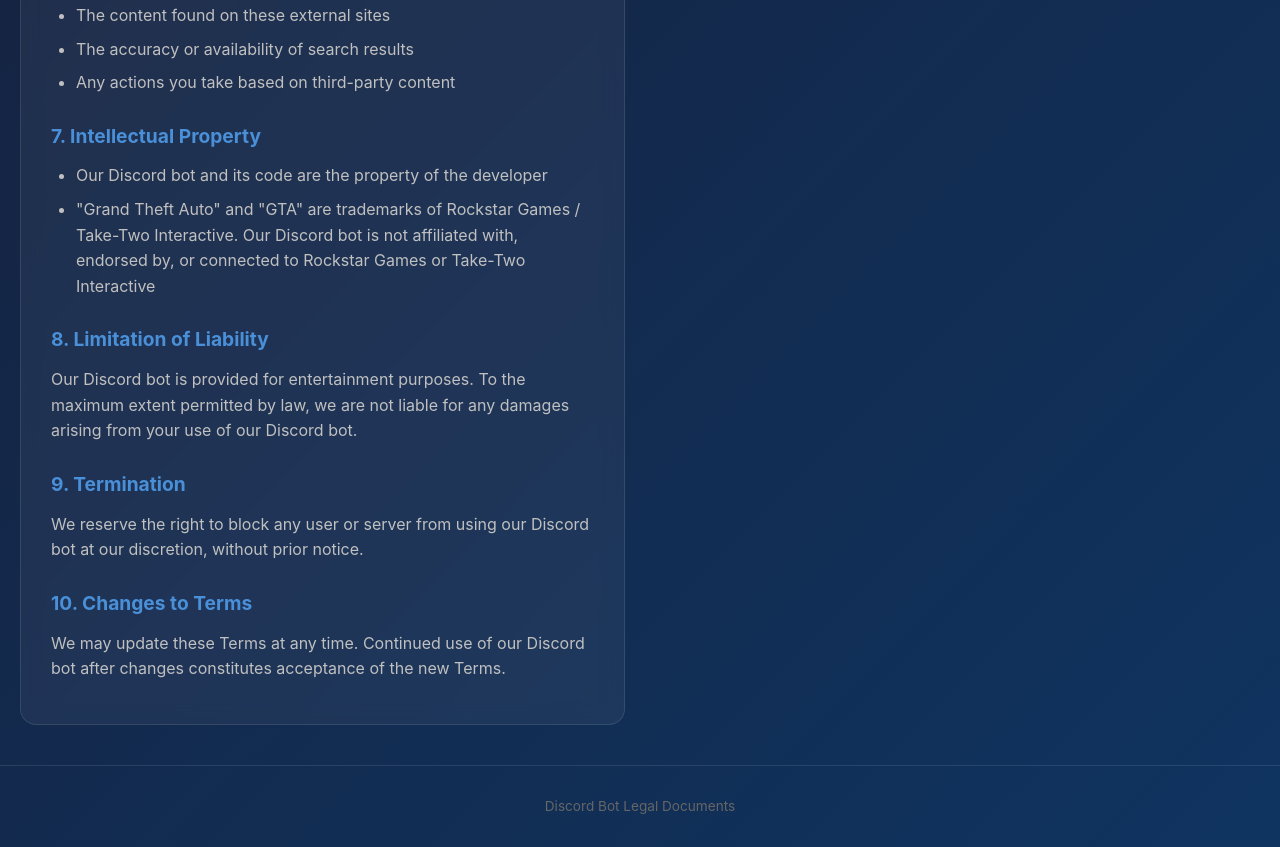
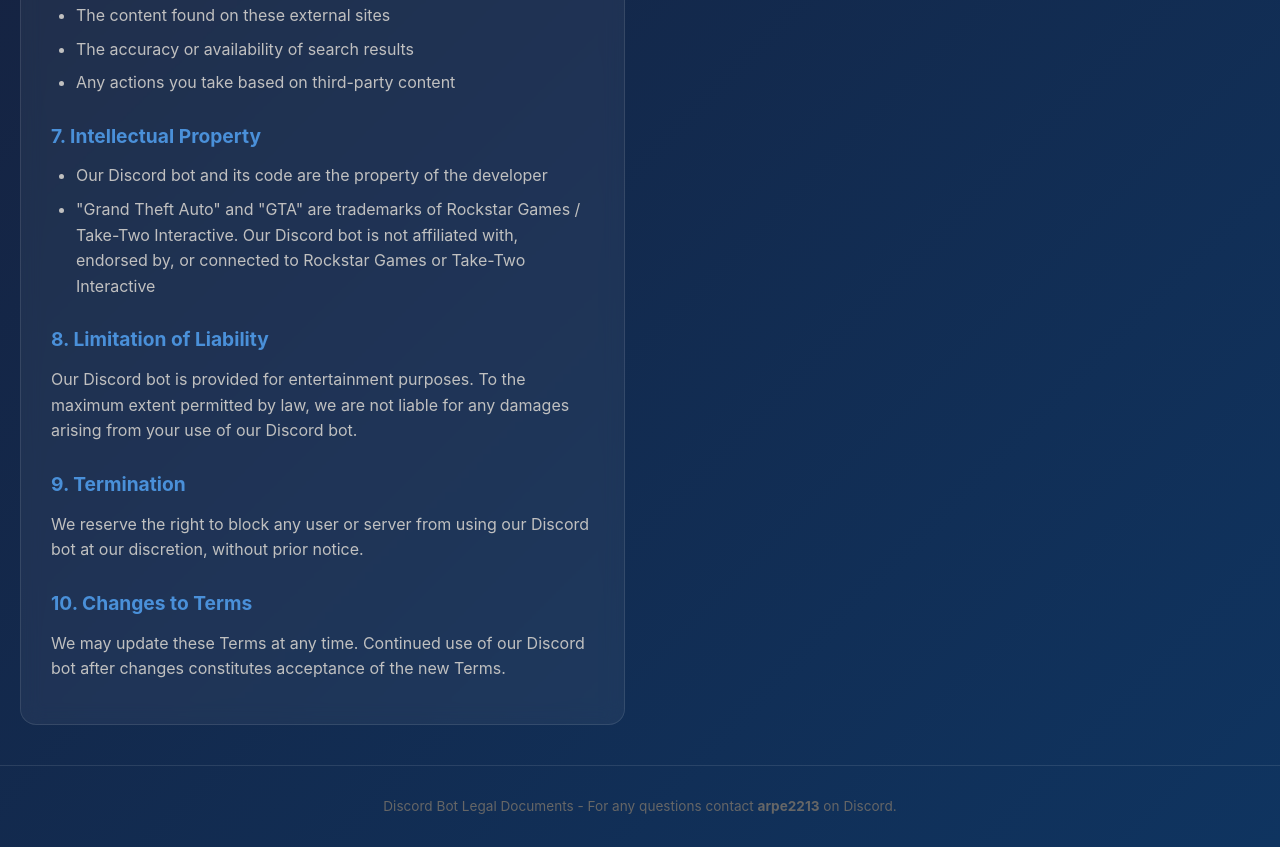
Before and after one commit to terminatorskynet600-web/legal, a plain HTML site: page index.html in a window 1280 px wide. Shown: the part 2792-3639 px from the top of the page. Drawn offline with Linux system fonts and the light colour scheme.

Commit message:
Update index.html

```diff
--- a/index.html
+++ b/index.html
@@ -247,7 +247,7 @@
     </div>
 
     <footer>
-        Discord Bot Legal Documents
+        Discord Bot Legal Documents - For any questions contact <strong>arpe2213</strong> on Discord.
     </footer>
 </body>
 </html>
```
